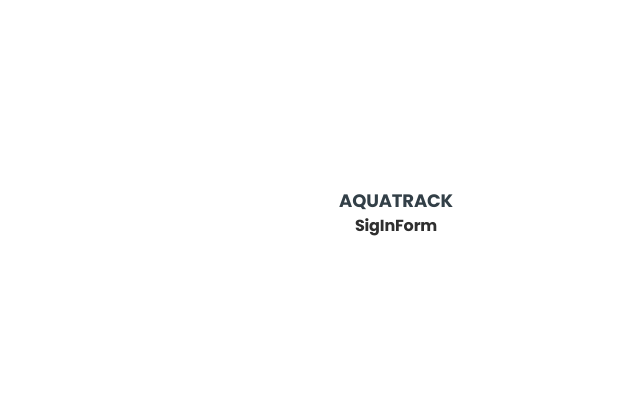
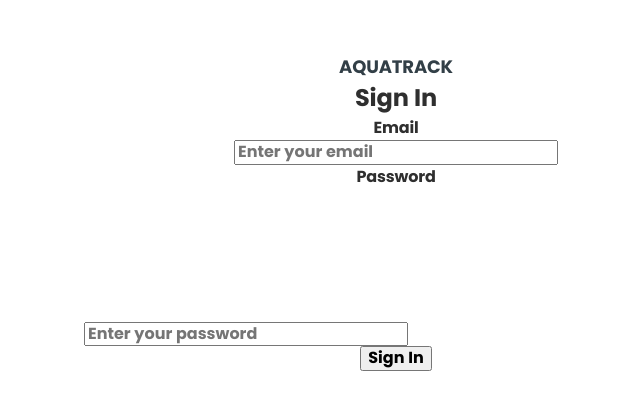
Before and after one commit to zerodayco/react-test, a React (Vite) app: page /signin in a window 1280 px wide. Shown: the part 188-598 px from the top of the page, without its empty margins (244-884 px from the left). Built offline with nearby package versions, Linux system fonts and the light colour scheme.

Commit message:
signIn form

```diff
--- a/src/components/SignInForm/SignInForm.jsx
+++ b/src/components/SignInForm/SignInForm.jsx
@@ -1,5 +1,63 @@
+import { Formik, Form, Field } from 'formik';
+import * as Yup from 'yup';
+import { ErrorMessage } from 'formik';
+//import { Link } from 'react-router-dom';
+import { useDispatch } from 'react-redux';
+import { signIn } from '../../redux/auth/operations';
+
 const SigInForm = () => {
-  return <div>SigInForm</div>;
+  const dispatch = useDispatch();
+
+  const handleSubmit = v => {
+    dispatch(signIn({ email: v.email, password: v.password }));
+  };
+
+  const validationSchema = Yup.object({
+    email: Yup.string()
+      .email('Invalid email address')
+      .required('Email is required'),
+    password: Yup.string()
+      .min(6, 'Password must be at least 6 characters')
+      .required('Password is required'),
+  });
+  const initialValues = {
+    email: '',
+    password: '',
+    repeatPassword: '',
+  };
+
+  return (
+    <div>
+      <h2>Sign In</h2>
+      <Formik
+        initialValues={initialValues}
+        validationSchema={validationSchema}
+        onSubmit={handleSubmit}
+      >
+        <Form>
+          <label>Email</label>
+          <div>
+            <Field name="email" type="email" placeholder="Enter your email" />
+            <ErrorMessage name="email" component="span" />
+          </div>
+          <label>Password</label>
+          <div>
+            <Field
+              name="password"
+              type="password"
+              placeholder="Enter your password"
+            />
+            <ErrorMessage name="password" component="span" />
+            <svg>
+              <use></use>
+            </svg>
+          </div>
+
+          <button>Sign In</button>
+        </Form>
+      </Formik>
+    </div>
+  );
 };
 
 export default SigInForm;
```
